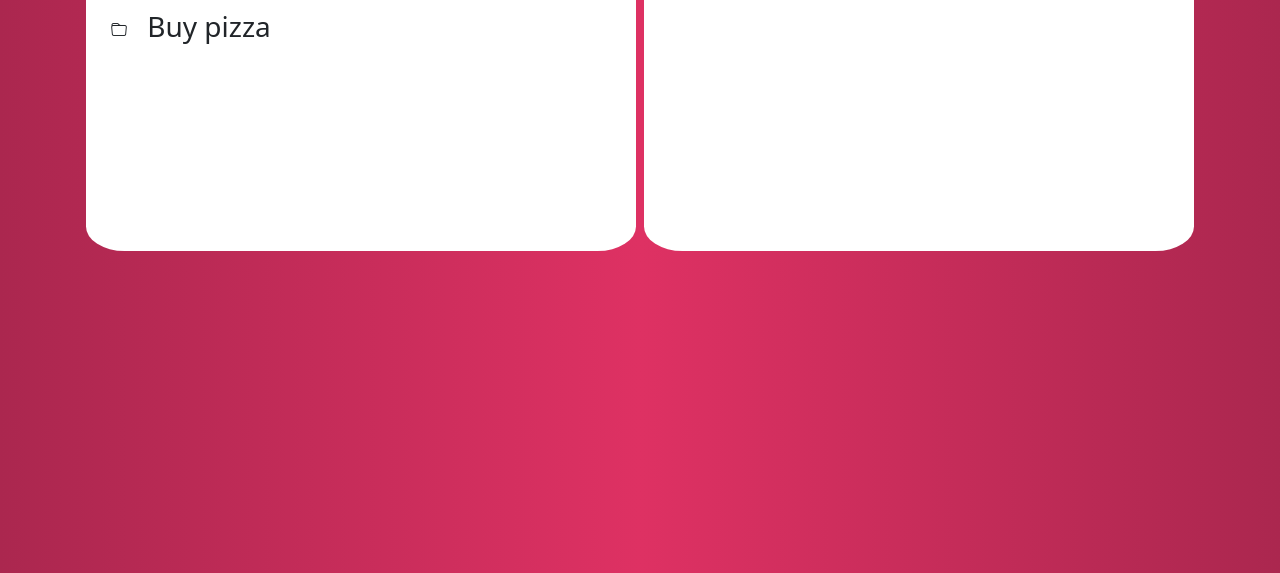
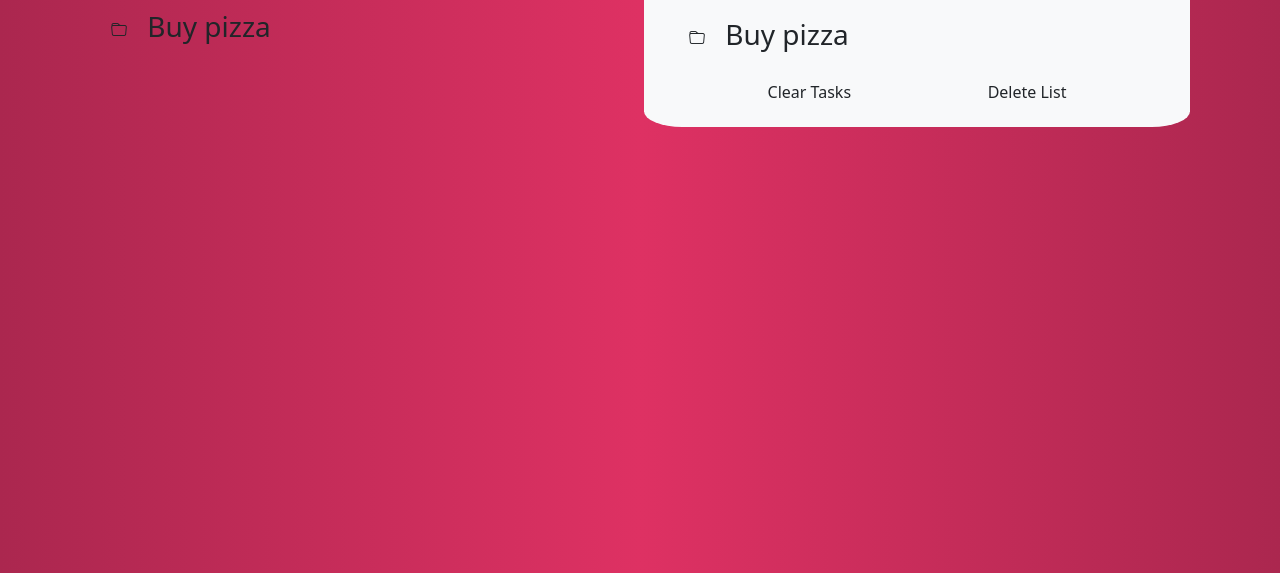
Before and after one commit to sergiocortessat/JS_ToDoList, a website built with webpack: page dist/index.html in a window 1280 px wide. Shown: the part 227-800 px from the top of the page. Built offline with nearby package versions, Linux system fonts and the light colour scheme.

Commit message:
Add todolist styling

```diff
--- a/src/style.css
+++ b/src/style.css
@@ -1,5 +1,3 @@
-
-
 body {
   background-image: linear-gradient(to right, #ab274f, #de3163, #ab274f);
 }
@@ -7,12 +5,11 @@ body {
 /* Body layout */
 
 main > div {
-  min-height: 350px;
   width: 80%;
-  background-color: white;
   border-radius: 7%;
 }
 
-.project-item {
+.project-item,
+.todo-item {
   list-style: none;
 }
```
Also changed, not shown: dist/index.html.
